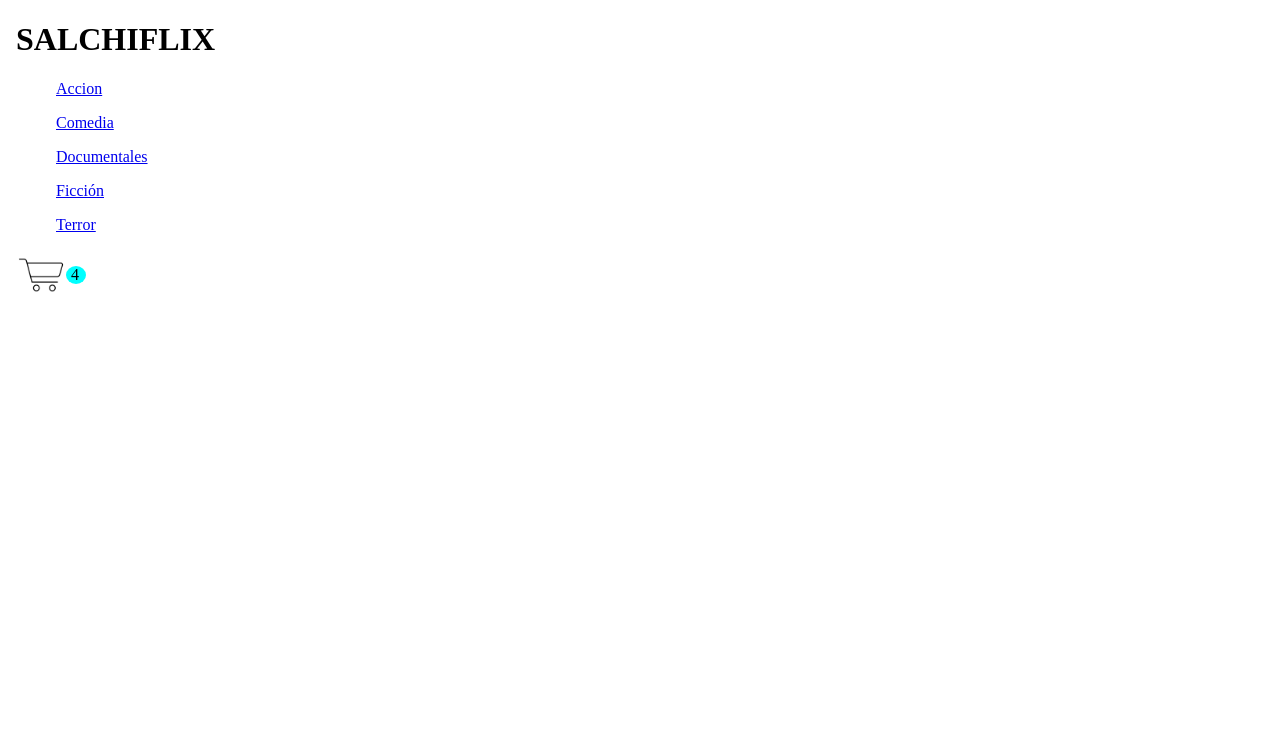
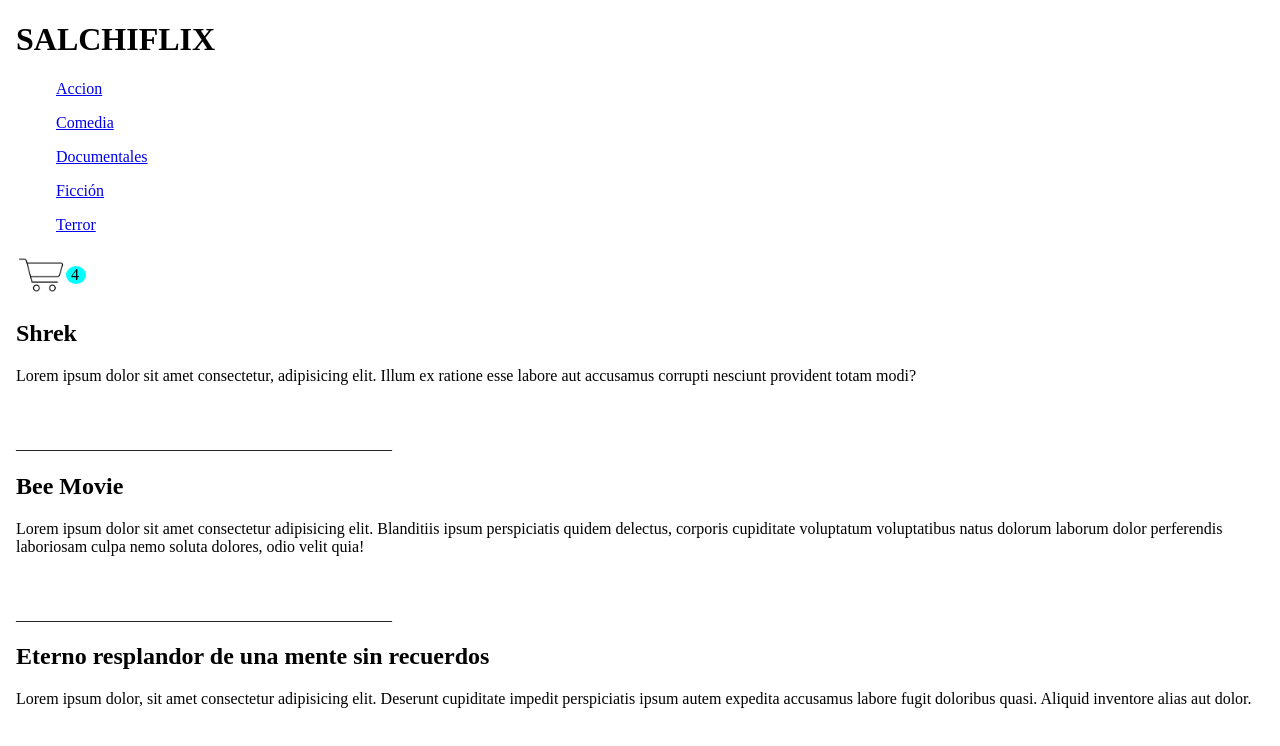
Before and after one commit to Axundra/ReactJS, a React (Vite) app: page / in a window 1280 px wide. Shown: the top 746 px of the page. Built offline with nearby package versions, Linux system fonts and the light colour scheme.

Commit message:
Ya está(creo)

```diff
--- a/src/App.jsx
+++ b/src/App.jsx
@@ -1,11 +1,13 @@
-import Msj from './components/ItemListContainer'
+import Lista from './components/ItemListContainer'
 import Nav from './components/NavBar'
 
 function App() {
   return (
     <body>
       <Nav />
-      <Msj mensaje={'Bienvenido a Salchiflix!'} />
+      <Lista titulo={"Shrek"} desc={"Lorem ipsum dolor sit amet consectetur, adipisicing elit. Illum ex ratione esse labore aut accusamus corrupti nesciunt provident totam modi?"}/>
+      <Lista titulo={"Bee Movie"} desc={"Lorem ipsum dolor sit amet consectetur adipisicing elit. Blanditiis ipsum perspiciatis quidem delectus, corporis cupiditate voluptatum voluptatibus natus dolorum laborum dolor perferendis laboriosam culpa nemo soluta dolores, odio velit quia!"}/>
+      <Lista titulo={"Eterno resplandor de una mente sin recuerdos"} desc={"Lorem ipsum dolor, sit amet consectetur adipisicing elit. Deserunt cupiditate impedit perspiciatis ipsum autem expedita accusamus labore fugit doloribus quasi. Aliquid inventore alias aut dolor."}/>
     </body>
   )
 }
--- a/src/components/ItemListContainer.jsx
+++ b/src/components/ItemListContainer.jsx
@@ -1,7 +1,11 @@
-function Msj({mensaje}) {
-    <main>
-        <p>{mensaje}</p>
-    </main>
+function Lista({ titulo, desc }) {
+    return (
+        <main>
+            <h2>{titulo}</h2>
+            <p>{desc}</p>
+            <br />
+            <p>_______________________________________________</p>
+        </main>)
 }
 
-export default Msj
+export default Lista
```
